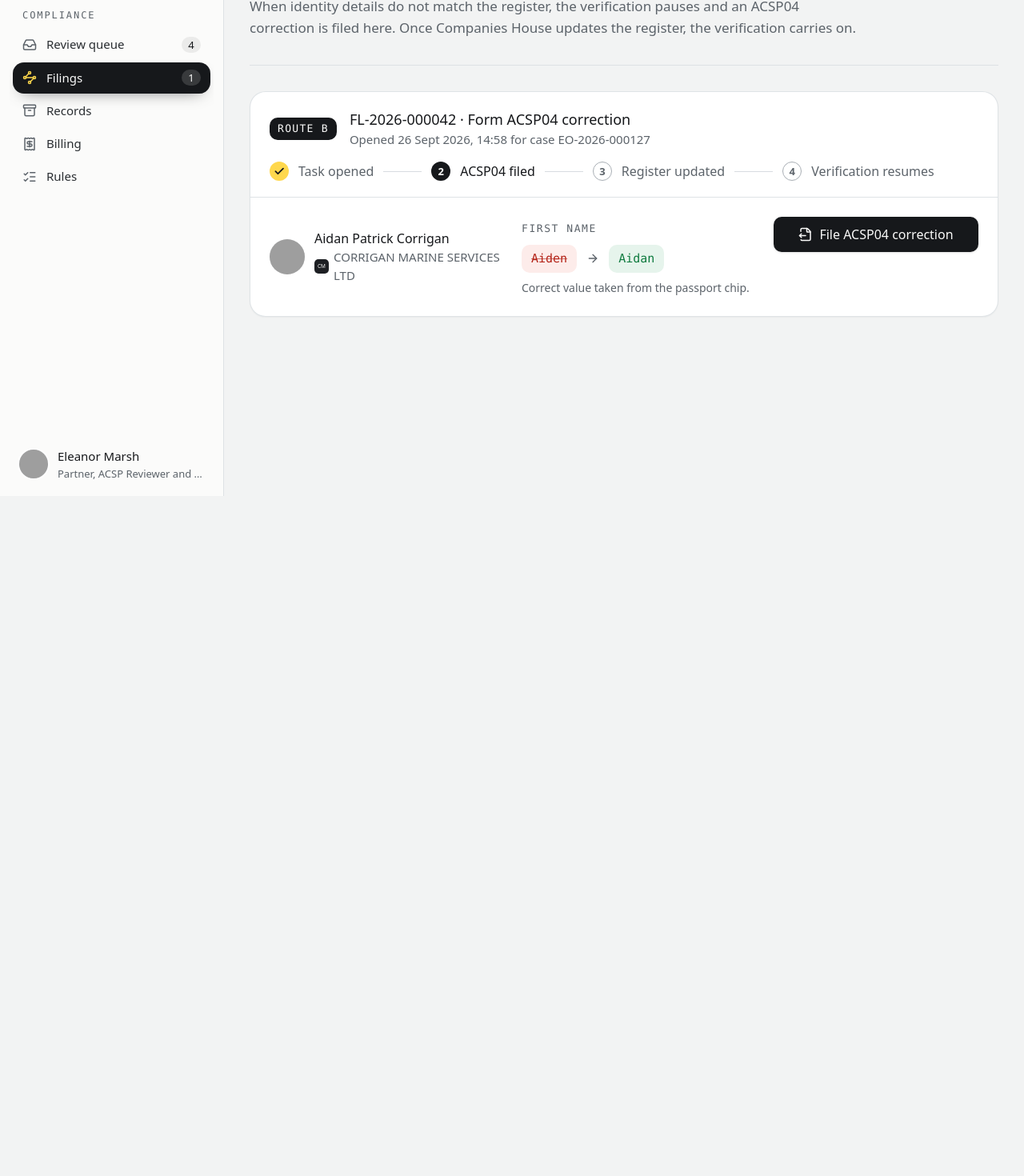
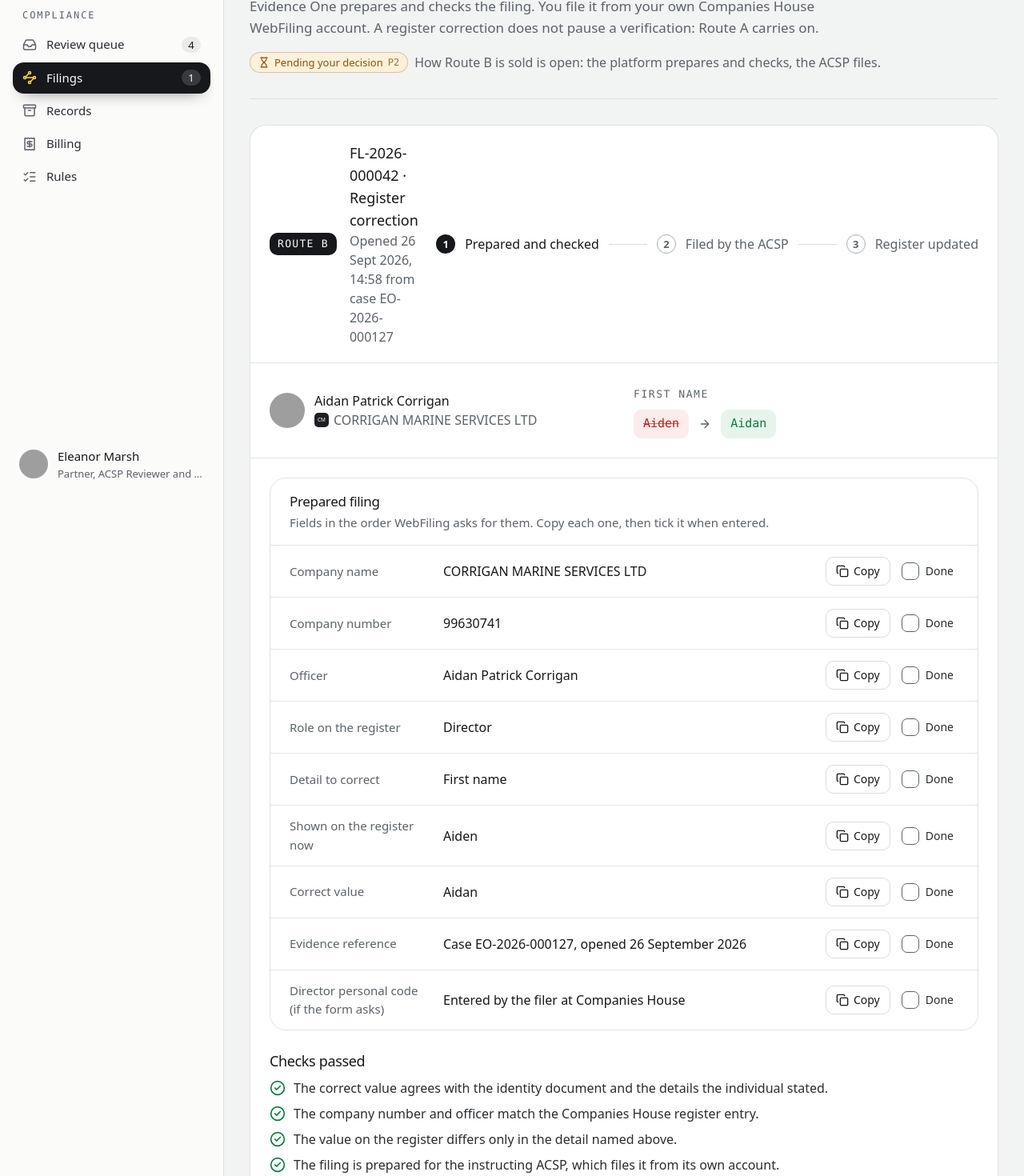
Before and after one commit to evidenceonecouk/EvidenceOne, a React (Vite) app: page /acsp/filings in a window 1280 px wide. Shown: the part 180-1650 px from the top of the page at 80% size. Before the commit the page ends 800 px from the top, so only its background shows below. Built offline with nearby package versions, Linux system fonts and the light colour scheme; grey boxes are pictures that could not be loaded; a web font is replaced by a local one.

Commit message:
Route B: prepared filing, WebFiling interstitial, P2 and P5 notes

```diff
--- a/src/App.tsx
+++ b/src/App.tsx
@@ -61,6 +61,11 @@ const Correction = lazy(() =>
 )
 const HandoffPage = lazy(() =>
   import('@/features/acsp/Handoff').then((m) => ({ default: m.HandoffPage })),
+)
+const WebFilingHandoffPage = lazy(() =>
+  import('@/features/acsp/WebFilingHandoff').then((m) => ({
+    default: m.WebFilingHandoffPage,
+  })),
 )
 const RulesPage = lazy(() =>
   import('@/features/rules/RulesPage').then((m) => ({ default: m.RulesPage })),
@@ -195,6 +200,14 @@ export default function App() {
             <Routes>
               {/* Opens in its own window: the Evidence One interstitial before GOV.UK One Login */}
               <Route
+                path="handoff/filing/:taskId"
+                element={
+                  <Suspense fallback={null}>
+                    <WebFilingHandoffPage />
+                  </Suspense>
+                }
+              />
+              <Route
                 path="handoff/:caseId"
                 element={
                   <Suspense fallback={null}>
--- a/src/features/acsp/Correction.tsx
+++ b/src/features/acsp/Correction.tsx
@@ -13,10 +13,10 @@ import { CompletionTick } from '@/components/brand/CompletionTick'
 import { OutcomeChip, RuleIdTag } from '@/components/StatusChip'
 import { Button } from '@/components/ui/button'
 import { Dialog, DialogContent, DialogTitle } from '@/components/ui/dialog'
-import { PRIMARY_REVIEWER_ID } from '@/data/organisations'
+import { PendingDecision } from '@/components/PendingDecision'
 import { formatDateTime, fullName } from '@/lib/format'
 import { handOffCorrection, startCorrection } from '@/store/actions'
-import { useDemoStore } from '@/store/DemoStore'
+import { useActingAcsp, useDemoStore } from '@/store/DemoStore'
 import { getAcsp, getCase, getPerson } from '@/store/selectors'
 import { CopyRow } from './CopyRow'
 import { CORRECT_SERVICE, HandoffInterstitial, openHandoff } from './Handoff'
@@ -26,6 +26,7 @@ import { submissionPack } from './submissionPack'
 export function Correction() {
   const { caseId = '' } = useParams()
   const { data, apply } = useDemoStore()
+  const { reviewer } = useActingAcsp()
   const vc = getCase(data, caseId)
   const person = vc && getPerson(data, vc.personId)
   const acsp = vc && getAcsp(data, vc.acspId)
@@ -83,7 +84,7 @@ export function Correction() {
     })
     let id = ''
     apply((d) => {
-      const r = startCorrection(d, vc.id, fields, PRIMARY_REVIEWER_ID, ref)
+      const r = startCorrection(d, vc.id, fields, reviewer.id, ref)
       id = r.correctionId
       return r
     })
@@ -94,7 +95,7 @@ export function Correction() {
 
   const handoff = () => {
     if (!active) return
-    apply((d) => handOffCorrection(d, vc.id, active.id, PRIMARY_REVIEWER_ID))
+    apply((d) => handOffCorrection(d, vc.id, active.id, reviewer.id))
     if (!openHandoff(vc.id, 'correction', active.id)) setInline(true)
   }
 
@@ -104,7 +105,15 @@ export function Correction() {
       <PageHeader
         kicker={`Correct submitted details · ${vc.id}`}
         title={`Correct ${fullName(person)}’s submitted details`}
-        description={`Against verification reference ${reference}. The outcome is recorded against the original case. This is a correction, never a second submission.`}
+        description={`Against verification reference ${reference}. The outcome is recorded against the original case. This is a correction using ACSP04, never a second submission.`}
+        meta={
+          <>
+            <PendingDecision code="P5" />
+            <span className="text-base text-slate">
+              Which Companies House form ACSP04 means is not yet confirmed.
+            </span>
+          </>
+        }
       />
 
       <div className="space-y-6">
--- a/src/features/acsp/Filings.tsx
+++ b/src/features/acsp/Filings.tsx
@@ -1,54 +1,66 @@
 import {
   ArrowRight,
   Building2,
-  FileOutput,
+  CircleCheck,
+  ExternalLink,
   RefreshCw,
-  Waypoints,
 } from 'lucide-react'
+import { useState } from 'react'
 import { Link } from 'react-router'
-import { HeroBanner, MonoLabel, Page, Panel } from '@/components/app/Page'
+import {
+  HeroBanner,
+  MonoLabel,
+  Page,
+  Panel,
+  PanelHeader,
+} from '@/components/app/Page'
+import { Stepper } from '@/components/app/Stepper'
 import { useToast } from '@/components/app/Toaster'
-import { Stepper } from '@/components/app/Stepper'
+import { PendingDecision } from '@/components/PendingDecision'
 import { Button } from '@/components/ui/button'
+import { Dialog, DialogContent, DialogTitle } from '@/components/ui/dialog'
 import { Avatar, CompanyMark } from '@/components/visual/Avatar'
 import { formatDateTime, fullName } from '@/lib/format'
-import { fileCorrection, registerUpdated } from '@/store/actions'
-import { useDemoStore } from '@/store/DemoStore'
+import { handOffFiling } from '@/store/acspActions'
+import { registerUpdated } from '@/store/actions'
+import { useActingAcsp, useDemoStore } from '@/store/DemoStore'
 import { getCompany, getPerson } from '@/store/selectors'
 import type { CorrectionTask } from '@/types/domain'
+import { CopyRow } from './CopyRow'
+import { filingPack } from './filingPack'
+import { openFilingHandoff, WebFilingInterstitial } from './WebFilingHandoff'
 
-const STEPS = [
-  'Task opened',
-  'ACSP04 filed',
-  'Register updated',
-  'Verification resumes',
-]
+const STEPS = ['Prepared and checked', 'Filed by the ACSP', 'Register updated']
 const stepIndex: Record<CorrectionTask['status'], number> = {
-  open: 1,
+  open: 0,
   filed: 2,
-  register_updated: 4,
+  register_updated: 3,
 }
 
-/** Route B: Companies House filings, including the register corrections that unblock Route A. */
+/** Route B: Companies House filings, prepared and checked here, filed by the ACSP from its own WebFiling account. */
 export function Filings() {
   const { data } = useDemoStore()
-  const tasks = [...data.corrections].sort((a, b) =>
-    b.createdAt.localeCompare(a.createdAt),
-  )
+  const { acsp } = useActingAcsp()
+  const tasks = data.corrections
+    .filter((t) => {
+      const vc = data.cases.find((c) => c.id === t.caseId)
+      return !vc || vc.acspId === acsp.id
+    })
+    .sort((a, b) => b.createdAt.localeCompare(a.createdAt))
   return (
     <Page>
       <HeroBanner
         kicker="Route B · Filings"
         title="Register corrections"
-        description="When identity details do not match the register, the verification pauses and an ACSP04 correction is filed here. Once Companies House updates the register, the verification carries on."
-        illustration={
-          <div className="flex size-44 items-center justify-center rounded-[32px] bg-white/70 shadow-[0_20px_40px_-24px_rgb(22_24_27/0.35)]">
-            <Waypoints
-              className="size-20 text-ink"
-              strokeWidth={1.25}
-              aria-hidden="true"
-            />
-          </div>
+        description="Evidence One prepares and checks the filing. You file it from your own Companies House WebFiling account. A register correction does not pause a verification: Route A carries on."
+        meta={
+          <>
+            <PendingDecision code="P2" />
+            <span className="text-base text-slate">
+              How Route B is sold is open: the platform prepares and checks, the
+              ACSP files.
+            </span>
+          </>
         }
       />
       <div className="space-y-6">
@@ -57,8 +69,8 @@ export function Filings() {
         ))}
         {tasks.length === 0 && (
           <Panel className="p-10 text-center text-base text-slate">
-            No filings yet. Corrections appear here when a reviewer pauses a
-            case for a register mismatch.
+            No filings yet. A task appears here when a genuine register
+            correction is needed.
           </Panel>
         )}
       </div>
@@ -68,10 +80,21 @@ export function Filings() {
 
 function TaskCard({ task }: { task: CorrectionTask }) {
   const { data, apply } = useDemoStore()
+  const { reviewer } = useActingAcsp()
   const toast = useToast()
   const person = getPerson(data, task.personId)!
   const company = getCompany(data, task.companyNumber)!
   const name = fullName(person)
+  const { fields, checks } = filingPack(data, task)
+  const [done, setDone] = useState<string[]>([])
+  const [inline, setInline] = useState(false)
+  const toggle = (k: string) =>
+    setDone((d) => (d.includes(k) ? d.filter((x) => x !== k) : [...d, k]))
+
+  const handoff = () => {
+    apply((d) => handOffFiling(d, task.id, reviewer.id))
+    if (!openFilingHandoff(task.id)) setInline(true)
+  }
 
   return (
     <Panel className="overflow-hidden">
@@ -81,20 +104,20 @@ function TaskCard({ task }: { task: CorrectionTask }) {
         </span>
         <div className="min-w-0 flex-1">
           <p className="text-lg font-medium text-ink">
-            {task.id} · Form {task.form} correction
+            {task.id} · Register correction
           </p>
-          <p className="text-[0.9375rem] text-slate">
-            Opened {formatDateTime(task.createdAt)} for case {task.caseId}
+          <p className="text-base text-slate">
+            Opened {formatDateTime(task.createdAt)} from case {task.caseId}
           </p>
         </div>
         <Stepper steps={STEPS} current={stepIndex[task.status]} />
       </div>
-      <div className="grid gap-6 p-5 sm:p-6 lg:grid-cols-[1fr_1fr_auto]">
+      <div className="grid gap-6 p-5 sm:p-6 lg:grid-cols-2">
         <div className="flex items-center gap-3">
           <Avatar seed={task.personId} name={name} size={44} />
           <div>
             <p className="text-base font-medium text-ink">{name}</p>
-            <p className="flex items-center gap-1.5 text-[0.9375rem] text-slate">
+            <p className="flex items-center gap-1.5 text-base text-slate">
               <CompanyMark
                 name={company.name}
                 size={18}
@@ -115,56 +138,120 @@ function TaskCard({ task }: { task: CorrectionTask }) {
               {task.correctValue}
             </span>
           </div>
-          <p className="mt-2 text-[0.875rem] text-slate">
-            Correct value taken from the passport chip.
+        </div>
+      </div>
+
+      {task.status === 'open' && (
+        <div className="space-y-6 border-t border-line/80 p-5 sm:p-6">
+          <div className="overflow-hidden rounded-2xl border border-line/80">
+            <PanelHeader
+              title="Prepared filing"
+              description="Fields in the order WebFiling asks for them. Copy each one, then tick it when entered."
+            />
+            <dl className="divide-y divide-line/70">
+              {fields.map((f) => (
+                <CopyRow
+                  key={f.key}
+                  label={f.label}
+                  value={f.value}
+                  done={done.includes(f.key)}
+                  onToggle={() => toggle(f.key)}
+                />
+              ))}
+            </dl>
+          </div>
+          <div>
+            <h3 className="text-lg font-medium text-ink">Checks passed</h3>
+            <ul className="mt-2 space-y-2">
+              {checks.map((c) => (
+                <li
+                  key={c}
+                  className="flex items-start gap-2.5 text-base text-graphite"
+                >
+                  <CircleCheck
+                    className="mt-0.5 size-5 shrink-0 text-approve"
+                    aria-hidden="true"
+                  />
+                  <span>
+                    <span className="sr-only">Passed: </span>
+                    {c}
+                  </span>
+                </li>
+              ))}
+            </ul>
+          </div>
+          <div className="flex flex-col gap-4 rounded-2xl bg-mist/60 p-5 sm:flex-row sm:items-center">
+            <p className="flex-1 text-base leading-relaxed text-graphite">
+              You sign in to WebFiling with your own GOV.UK One Login and enter
+              the company authentication code yourself. Evidence One never sees
+              either. Filing form shown as {task.form}.{' '}
+              <PendingDecision code="P5" className="ml-1" />
+            </p>
+            <Button size="lg" onClick={handoff}>
+              Continue to Companies House WebFiling
+              <ExternalLink aria-hidden="true" />
+            </Button>
+          </div>
+        </div>
+      )}
+
+      {task.status === 'filed' && (
+        <div className="flex flex-col gap-4 border-t border-line/80 p-5 sm:flex-row sm:items-center sm:p-6">
+          <div className="flex-1 text-base text-graphite">
+            <p className="flex items-center gap-2 font-medium text-ink">
+              <CircleCheck className="size-5 text-approve" aria-hidden="true" />
+              Filing accepted
+            </p>
+            <p className="mt-1">
+              Filing reference{' '}
+              <span className="font-mono text-ink">{task.filingReference}</span>
+              , recorded {task.filedAt && formatDateTime(task.filedAt)}. Waiting
+              for Companies House to update the register.
             </p>
           </div>
-        <div className="flex flex-col items-stretch gap-2 lg:w-64">
-          {task.status === 'open' && (
-            <Button
-              onClick={() => {
-                apply((d) => fileCorrection(d, task.id, 'rev-marsh'))
-                toast({
-                  title: 'ACSP04 filed',
-                  description:
-                    'Waiting for Companies House to update the register.',
-                })
-              }}
-            >
-              <FileOutput aria-hidden="true" />
-              File ACSP04 correction
-            </Button>
-          )}
-          {task.status === 'filed' && (
-            <>
-              <p className="text-[0.9375rem] text-graphite">
-                Filed {task.filedAt && formatDateTime(task.filedAt)}.
-              </p>
           <Button
             onClick={() => {
               apply((d) => registerUpdated(d, task.id))
               toast({
                 title: 'Register updated',
                 description:
-                      'The verification is back in the review queue.',
+                  'The register now matches. Route A was not paused.',
               })
             }}
           >
             <RefreshCw aria-hidden="true" />
             Simulate register update
           </Button>
-            </>
+        </div>
       )}
+
       {task.status === 'register_updated' && (
+        <div className="flex flex-col gap-4 border-t border-line/80 p-5 sm:flex-row sm:items-center sm:p-6">
+          <p className="flex-1 text-base text-graphite">
+            Filing reference{' '}
+            <span className="font-mono text-ink">{task.filingReference}</span>.
+            Register updated {task.updatedAt && formatDateTime(task.updatedAt)}.
+          </p>
           <Button asChild variant="outline">
             <Link to={`/acsp/cases/${task.caseId}`}>
               <Building2 aria-hidden="true" />
               Back to the case
             </Link>
           </Button>
+        </div>
       )}
-        </div>
-      </div>
+
+      <Dialog open={inline} onOpenChange={setInline}>
+        <DialogContent className="rounded-[24px] p-0 sm:max-w-xl">
+          <DialogTitle className="sr-only">
+            Continuing outside Evidence One
+          </DialogTitle>
+          <WebFilingInterstitial
+            taskId={task.id}
+            onDone={() => setInline(false)}
+          />
+        </DialogContent>
+      </Dialog>
     </Panel>
   )
 }
--- /dev/null
+++ b/src/features/acsp/WebFilingHandoff.tsx
@@ -0,0 +1,83 @@
+import { ExternalLink, Undo2 } from 'lucide-react'
+import { useParams } from 'react-router'
+import { Wordmark } from '@/components/brand/Wordmark'
+import { Button } from '@/components/ui/button'
+import { fileCorrection } from '@/store/actions'
+import { useActingAcsp, useDemoStore } from '@/store/DemoStore'
+
+/** Opens the Route B interstitial in its own window, as the live platform will. Returns false if blocked. */
+export function openFilingHandoff(taskId: string): boolean {
+  const w = window.open(
+    `/handoff/filing/${encodeURIComponent(taskId)}`,
+    'evidenceone-filing',
+    'width=620,height=720',
+  )
+  return !!w
+}
+
+/**
+  Evidence One-branded interstitial before the ACSP's own WebFiling account. It
+  imitates no Companies House or GOV.UK page and holds no login or company
+  authentication code.
+*/
+export function WebFilingInterstitial({
+  taskId,
+  onDone,
+}: {
+  taskId: string
+  onDone?: () => void
+}) {
+  const { data, apply } = useDemoStore()
+  const { reviewer } = useActingAcsp()
+  const task = data.corrections.find((t) => t.id === taskId)
+  const back = () => {
+    apply((d) => fileCorrection(d, taskId, reviewer.id))
+    if (onDone) onDone()
+    else window.setTimeout(() => window.close(), 150)
+  }
+  return (
+    <div className="mx-auto max-w-lg px-6 py-10">
+      <Wordmark />
+      <p className="mt-8 font-mono text-[0.8125rem] tracking-[0.14em] text-slate uppercase">
+        Evidence One · Leaving the platform
+      </p>
+      <h1 className="mt-2 text-[1.75rem] leading-tight font-medium tracking-[-0.02em] text-ink">
+        You are continuing outside Evidence One
+      </h1>
+      <p className="mt-4 text-lg leading-relaxed text-graphite">
+        In the live platform this opens Companies House WebFiling in a new
+        window. You sign in with your own GOV.UK One Login and file for the
+        company with its authentication code. Evidence One never sees your login
+        or the company&rsquo;s authentication code.
+      </p>
+      <p className="mt-3 text-base leading-relaxed text-graphite">
+        Copy each field from the prepared filing, file it, then come back to
+        record the outcome against filing {task?.id ?? taskId}.
+      </p>
+      <div className="mt-6 rounded-2xl border border-line bg-mist/60 px-5 py-4 text-base leading-relaxed text-graphite">
+        <p className="flex items-center gap-2 font-medium text-ink">
+          <ExternalLink className="size-4" aria-hidden="true" />
+          This is a demonstration
+        </p>
+        <p className="mt-1">
+          It does not show, imitate or connect to any GOV.UK or Companies House
+          service.
+        </p>
+      </div>
+      <Button size="lg" className="mt-8 w-full" onClick={back}>
+        <Undo2 aria-hidden="true" />
+        Simulate return: filing accepted
+      </Button>
+    </div>
+  )
+}
+
+/** Route rendered in the new window, outside the portal chrome. */
+export function WebFilingHandoffPage() {
+  const { taskId = '' } = useParams()
+  return (
+    <main id="main" className="min-h-dvh bg-paper">
+      <WebFilingInterstitial taskId={taskId} />
+    </main>
+  )
+}
--- /dev/null
+++ b/src/features/acsp/filingPack.ts
@@ -0,0 +1,65 @@
+import { formatDate, fullName } from '@/lib/format'
+import type { CorrectionTask, DemoData } from '@/types/domain'
+
+export interface FilingField {
+  key: string
+  label: string
+  value: string
+}
+
+/**
+  The prepared filing, in the order the ACSP will enter it in its own WebFiling
+  account. There is no field for the company authentication code or a One Login
+  detail: the ACSP enters those itself and Evidence One never sees them.
+*/
+export function filingPack(data: DemoData, task: CorrectionTask) {
+  const person = data.people.find((p) => p.id === task.personId)
+  const company = data.companies.find((c) => c.number === task.companyNumber)
+  const entry = data.register.find(
+    (r) =>
+      r.personId === task.personId && r.companyNumber === task.companyNumber,
+  )
+  const fields: FilingField[] = [
+    { key: 'company', label: 'Company name', value: company?.name ?? '' },
+    { key: 'number', label: 'Company number', value: task.companyNumber },
+    {
+      key: 'officer',
+      label: 'Officer',
+      value: person ? fullName(person) : task.personId,
+    },
+    {
+      key: 'role',
+      label: 'Role on the register',
+      value:
+        entry?.role === 'psc'
+          ? 'Person with significant control'
+          : entry?.role === 'director_psc'
+            ? 'Director and person with significant control'
+            : 'Director',
+    },
+    { key: 'field', label: 'Detail to correct', value: task.field },
+    {
+      key: 'current',
+      label: 'Shown on the register now',
+      value: task.registerValue,
+    },
+    { key: 'correct', label: 'Correct value', value: task.correctValue },
+    {
+      key: 'evidence',
+      label: 'Evidence reference',
+      value: `Case ${task.caseId}, opened ${formatDate(task.createdAt)}`,
+    },
+    {
+      key: 'code',
+      label: 'Director personal code (if the form asks)',
+      value: 'Entered by the filer at Companies House',
+    },
+  ]
+  const checks = [
+    'The correct value agrees with the identity document and the details the individual stated.',
+    'The company number and officer match the Companies House register entry.',
+    'The value on the register differs only in the detail named above.',
+    'The filing is prepared for the instructing ACSP, which files it from its own account.',
+  ]
+  return { fields, checks }
+}
```
Lines whose indentation alone changed are shown as unchanged.
